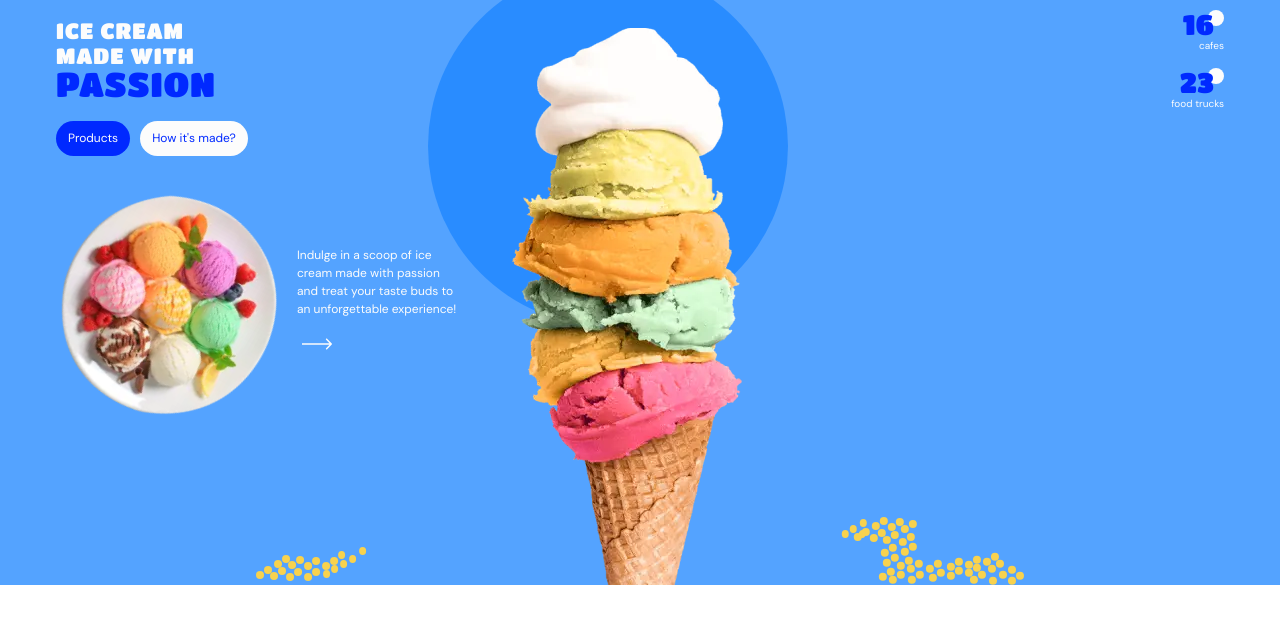
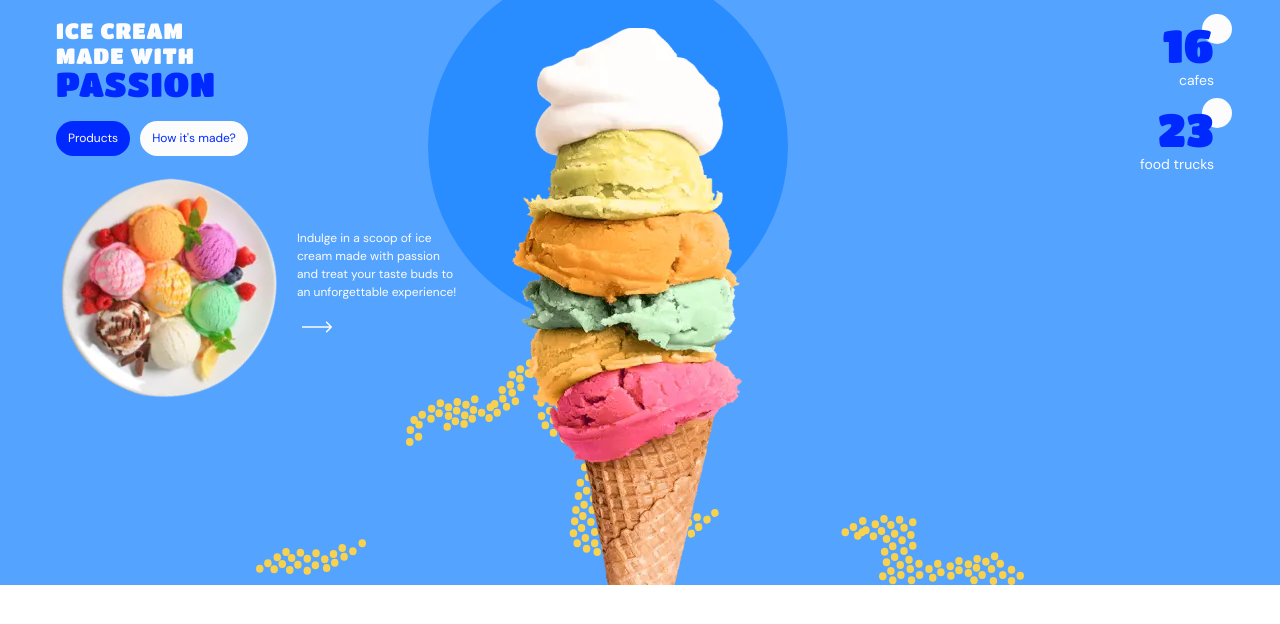
Before and after one commit to april067/icecream, a website built with Parcel: page src/index.html in a window 1280 px wide. Shown: the part 82-706 px from the top of the page. Built offline with nearby package versions, Linux system fonts and the light colour scheme.

Commit message:
fixing positions

```diff
--- a/src/sass/layout/_hero.scss
+++ b/src/sass/layout/_hero.scss
@@ -4,8 +4,6 @@
   background-color: var(--background-main-color);
   background-repeat: no-repeat;
   background-size: 320px;
-  // background-position: left 60px bottom;
-  // background-image: url('../images/hero/mobile/dots-m.svg');
 
   @media screen and (min-width: 732px) {
     background-size: 768px;
@@ -13,9 +11,12 @@
     background-image: url('../images/hero/tablet/dots-t.svg');
   }
 
+  @media screen and (min-width: 1024px) {
+    background-image: url('../images/hero/desktop/dots-d.svg');
+  }
+
   & .container {
     @media screen and (max-width: 731px) {
-      // height: 430px;
       overflow: hidden;
     }
 
@@ -25,8 +26,8 @@
   }
 }
 
-.hero__wrapper-left {
-}
+// .hero__wrapper-left {
+// }
 
 .title-cover {
   @media screen and (max-width: 731px) {
@@ -37,7 +38,7 @@
 
   @media screen and (min-width: 732px) {
     margin-top: 10px;
-    margin-bottom: 37px;
+    margin-bottom: 20px;
   }
 }
 
@@ -189,7 +190,7 @@
 .hero__wrapper-middle {
   position: relative;
 
-  // margin-left: 260px;
+  margin-top: 20px;
 
   @media screen and (max-width: 480px) {
     @include adaptiveValue(margin-left, 100, 260, 320, 480);
@@ -199,11 +200,15 @@
     margin-left: 200px;
   }
 
+  @media screen and (min-width: 732px) {
+    margin-left: 50px;
+  }
+
   &::before {
     content: '';
 
     position: absolute;
-    top: 0;
+    top: -20px;
     left: -90px;
 
     display: block;
@@ -217,8 +222,8 @@
       width: 360px;
       height: 360px;
 
-      left: -34px;
-      top: -42px;
+      top: -62px;
+      left: -84px;
     }
   }
 }
@@ -226,11 +231,11 @@
 .hero__main-img {
   position: relative;
 
-  margin-top: 20px;
+  // margin-top: 20px;
 
-  @media screen and (min-width: 732px) {
-    margin-left: 50px;
-  }
+  // @media screen and (min-width: 732px) {
+  //   margin-left: 50px;
+  // }
 }
 
 .hero__mobile-dots {
@@ -256,33 +261,25 @@
 }
 
 .hero__achievements {
+  margin-top: 10px;
 }
 
 .hero__achievements-point {
+  position: relative;
+  right: 10px;
+  z-index: 1;
+
   text-align: right;
 
   &:first-child {
     margin-bottom: 13px;
   }
-}
-
-.hero__achievements-counter {
-  position: relative;
-  right: 10px;
-  z-index: 1;
-
-  font-family: var(--title-text);
-  font-size: 28px;
-  line-height: 1.143;
-  font-weight: 400;
-
-  color: var(--main-color);
 
   &::after {
     content: '';
 
     position: absolute;
-    top: 2px;
+    top: -2px;
     right: -10px;
     z-index: -1;
 
@@ -292,6 +289,30 @@
     border-radius: 50%;
 
     background-color: var(--tertiary-color);
+
+    @media screen and (min-width: 1024px) {
+      top: -4px;
+      right: -18px;
+
+      width: 30px;
+      height: 30px;
+    }
+  }
+}
+
+.hero__achievements-counter {
+  font-family: var(--title-text);
+  font-size: 28px;
+  line-height: 1.143;
+  font-weight: 400;
+
+  color: var(--main-color);
+
+  @media screen and (min-width: 1024px) {
+    right: 18px;
+
+    font-size: 46px;
+    line-height: 1.152;
   }
 }
 
@@ -301,4 +322,9 @@
   font-weight: 400;
 
   color: var(--tertiary-color);
+
+  @media screen and (min-width: 1024px) {
+    font-size: 14px;
+    line-height: 1.286;
+  }
 }
```
